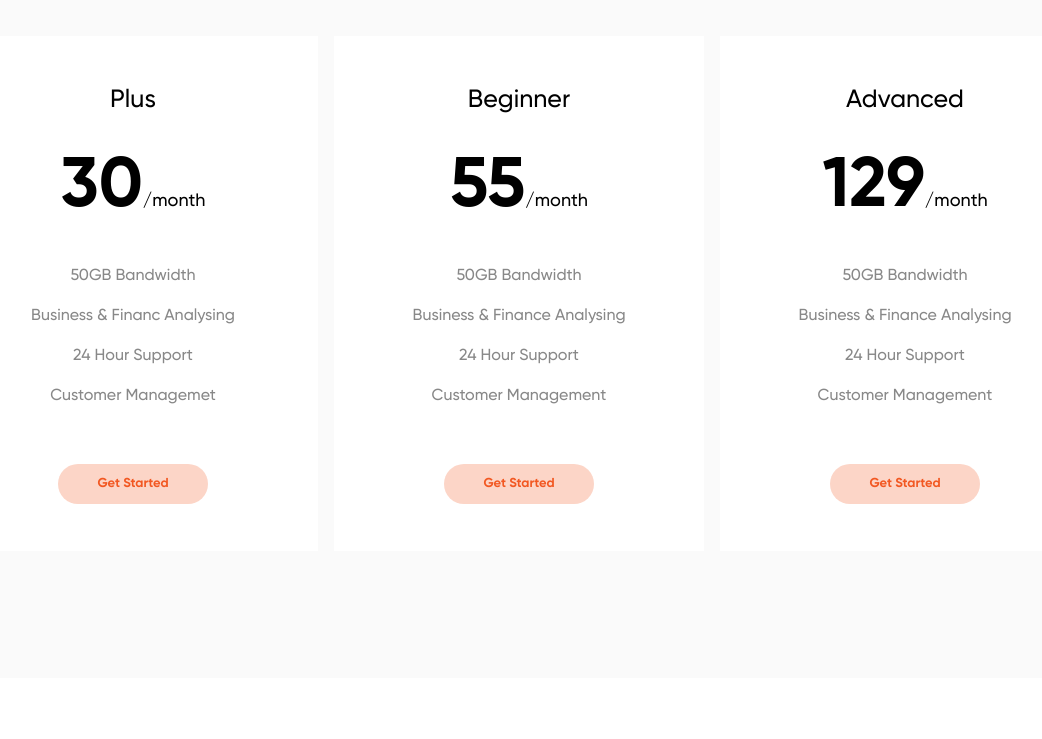
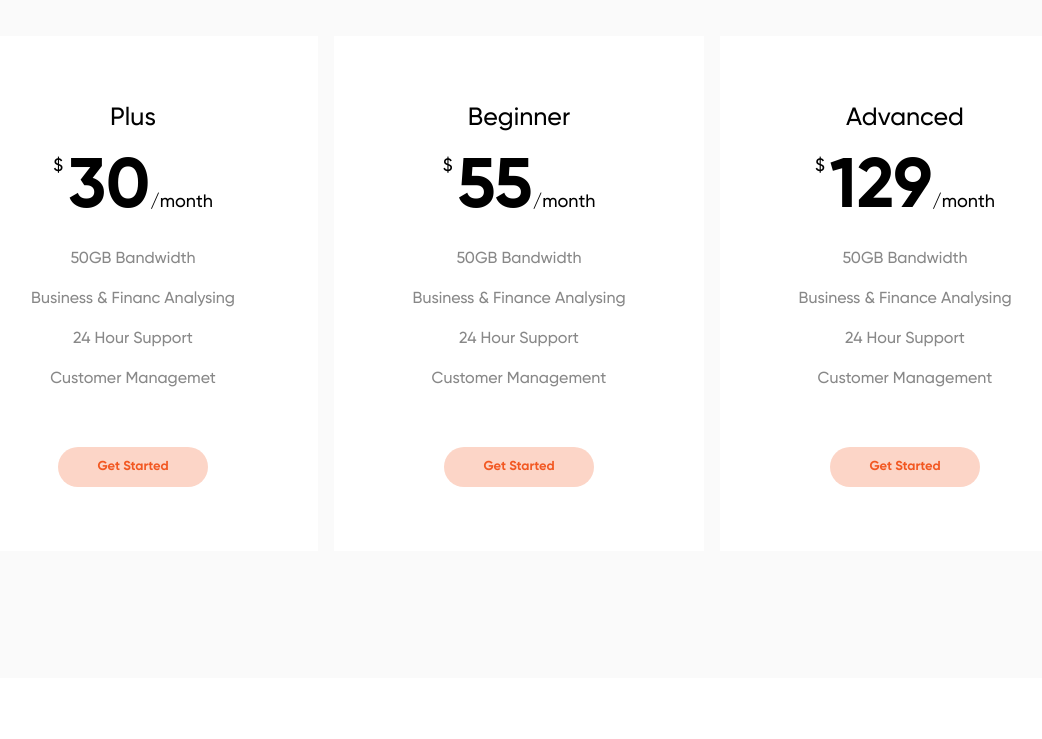
Before and after one commit to VitalyRybkin/WEB_PAGE_LAYOUT, a plain HTML site: page index.html in a window 1280 px wide. Shown: the part 4360-5099 px from the top of the page, without its empty margins (121-1163 px from the left). Drawn offline with Linux system fonts and the light colour scheme.

Commit message:
fixed: currency in plans

```diff
--- a/index.html
+++ b/index.html
@@ -213,7 +213,7 @@
                 <div class="plans__block">
                     <div class="plans__block_item">
                         <p class="font_gil_med_24">Plus</p>
-                        <p class="plans__block_rate">30<span>/month</span></p>
+                        <p class="plans__block_rate"><span class="plans__block_rate_currency">$</span>30<span>/month</span></p>
                         <p class="font_gil_med_16">50GB Bandwidth</p>
                         <p class="font_gil_med_16">Business & Financ Analysing</p>
                         <p class="font_gil_med_16">24 Hour Support</p>
@@ -222,7 +222,7 @@
                     </div>
                     <div class="plans__block_item">
                         <p class="font_gil_med_24">Beginner</p>
-                        <p class="plans__block_rate">55<span>/month</span></p>
+                        <p class="plans__block_rate"><span class="plans__block_rate_currency">$</span>55<span>/month</span></p>
                         <p class="font_gil_med_16">50GB Bandwidth</p>
                         <p class="font_gil_med_16">Business & Finance Analysing</p>
                         <p class="font_gil_med_16">24 Hour Support</p>
@@ -231,7 +231,7 @@
                     </div>
                     <div class="plans__block_item">
                         <p class="font_gil_med_24">Advanced</p>
-                        <p class="plans__block_rate">129<span>/month</span></p>
+                        <p class="plans__block_rate"><span class="plans__block_rate_currency">$</span>129<span>/month</span></p>
                         <p class="font_gil_med_16">50GB Bandwidth</p>
                         <p class="font_gil_med_16">Business & Finance Analysing</p>
                         <p class="font_gil_med_16">24 Hour Support</p>
@@ -530,7 +530,6 @@
                                 <p class="font_gil_med_15">On the other hand, we denounce with righteous indignation and dislike men who are so beguiled and demoralized by the charms of pleasure.</p>
                                 <span> read more...</span>
                             </div>
-
                         </div>
                     </div>
 
@@ -558,7 +557,7 @@
                     <a href="#">
                         <img class="header__box_logo" src="./static/images/icons/Logo.svg" alt="logo pic">
                     </a>
-                    —z<p class="font_gil_med_16">Distinctively exploit optimal alignments for intuitive bandwidth. Quickly coordinate business through revolutionary.</p>
+                    <p class="font_gil_med_16">Distinctively exploit optimal alignments for intuitive bandwidth. Quickly coordinate business through revolutionary.</p>
                     <div class="footer__main_socials">
                         <a class="team__block_item_link" href="#">
                             <svg width="20" height="20" viewBox="0 0 11 11" fill="none" xmlns="http://www.w3.org/2000/svg">
--- a/scss/_plans.scss
+++ b/scss/_plans.scss
@@ -51,7 +51,7 @@
     border-radius: 40px;
     font-family: "Gilroy-Bold ☞",sans-serif;
     font-size: 13px;
-    line-height: 32.5px;
+    line-height: 32px;
     text-align: center;
   }
 
@@ -59,8 +59,13 @@
     margin: 1rem;
     font-family: "Gilroy-Bold ☞", sans-serif;
     font-size: 70px;
-    line-height: 105px;
+    line-height: 70px;
     color: #000000;
+  }
+
+  &__block_rate_currency {
+    margin-right: .3rem;
+    vertical-align: top;
   }
 
   &__block_rate span {
```
Also changed, not shown: static/css/style.css, 1 other file.
